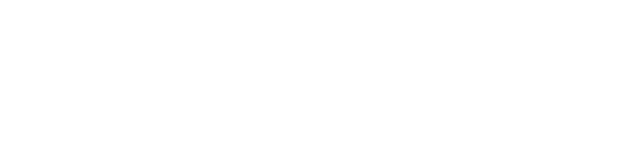
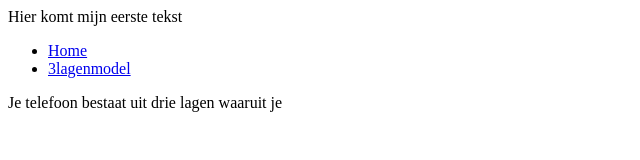
Before and after one commit to ketoranrogue/ketoranrogue.github.io, a plain HTML site: page 3lagenmodel.html in a window 1280 px wide. Shown: the whole page, without its empty margins (0-640 px from the left). Drawn offline with Linux system fonts and the light colour scheme.

Commit message:
3E PAGINA

```diff
--- a/3lagenmodel.html
+++ b/3lagenmodel.html
@@ -1,4 +1,18 @@
+<!DOCTYPE html> <!--dit is de homepage van mijn site-->
+<html> <!--dit is het html element-->
+  <head>
 
-<html>
+    <title>Het eerste begin</title>
+    <meta charset="utf-8">
+  </head>
+  Hier komt mijn eerste tekst
 
+<body>
+    <ul>
+        <li><a href="index.html">Home</a></li>
+        <li><a href="3lagenmodel.html">3lagenmodel</a></li>
+    </ul>
+
+    Je telefoon bestaat uit drie lagen waaruit je
+</body>
 </html>
```
